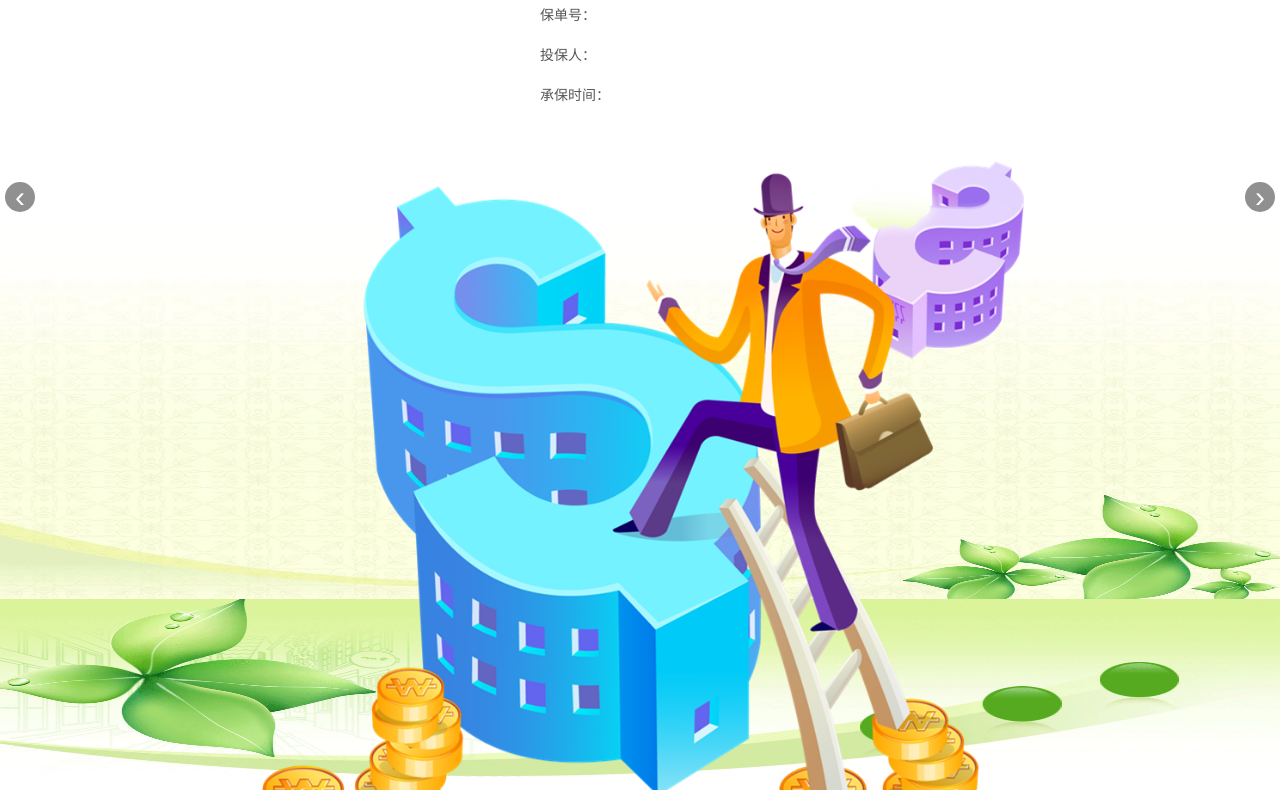
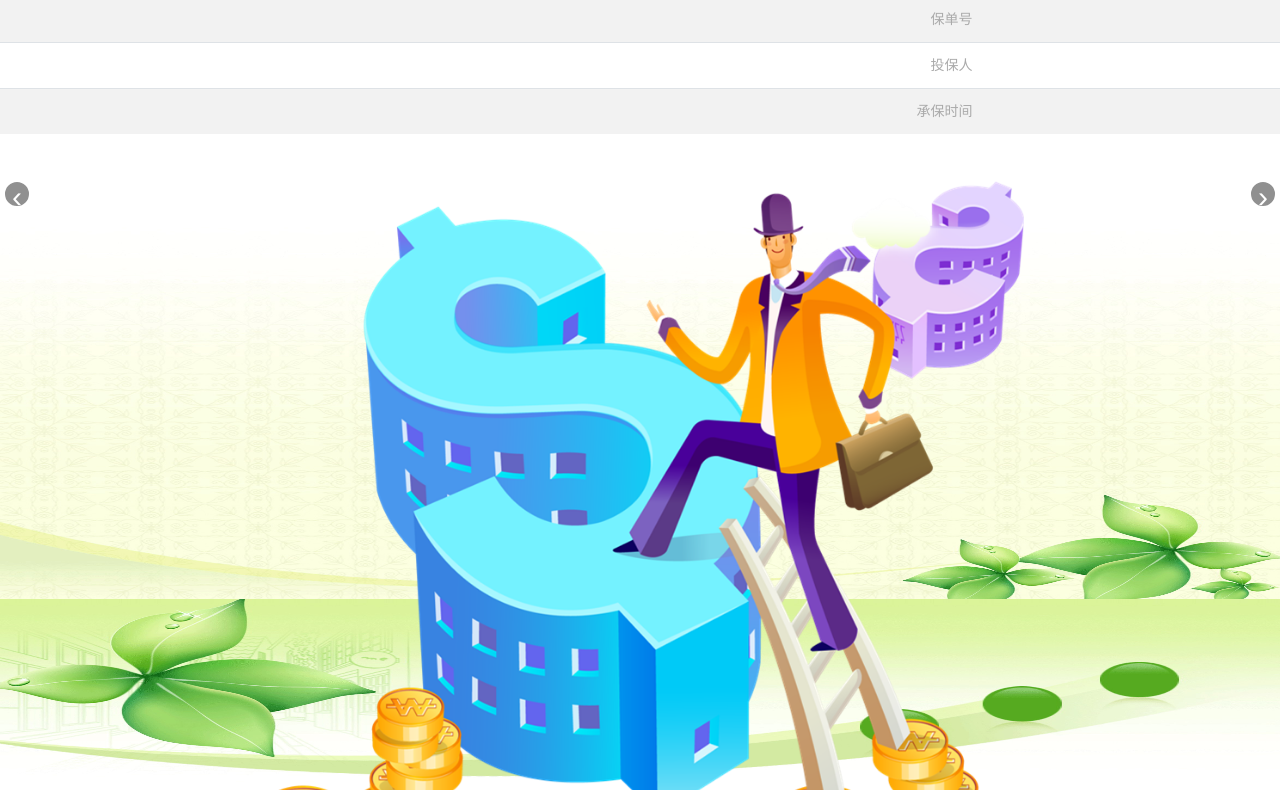
Before and after one commit to lordbourne/director-monthly-summary, a plain HTML site: page index.html at #!/maxPolicy in a window 1280 px wide. Shown: the part 201-991 px from the top of the page. Drawn offline with nearby package versions, Linux system fonts and the light colour scheme; some packages are replaced by stand-ins of ours.

Commit message:
nothing special

```diff
--- a/index.html
+++ b/index.html
@@ -5,6 +5,7 @@
   <meta http-equiv="X-UA-Compatible" content="IE=Edge">
   <meta name="viewport" content="width=device-width, user-scalable=no, initial-scale=1.0, maximum-scale=1.0, minimum-scale=1.0">
   <title>Document</title>
+  <link rel="stylesheet" href="node_modules/bootstrap/dist/css/bootstrap.css">
   <link rel="stylesheet" href="css/reset.css">
   <link rel="stylesheet" href="css/home.css">
   <link rel="stylesheet" href="css/team.css">
--- a/less/maxPolicy.less
+++ b/less/maxPolicy.less
@@ -8,6 +8,14 @@
     width: 200px;
     margin: auto;
     padding: 10px;
+  }
+  table {
+    // width: 80%;
+    margin: auto;
+    tr td:nth-child(1) {
+      text-align: right;
+      color: #aaa;
+    }
   }
   img {
     width: 60%;
--- a/tpl/maxPolicy.html
+++ b/tpl/maxPolicy.html
@@ -4,11 +4,25 @@
   </header>
   <section class="sum-text">
     <h1>{{maxPolicy.name}}, 标保 <span class="txt-data">{{maxPolicy.premium/10000}}</span> 万</h1>
-    <ul>
+    <!-- <ul>
       <li>保单号：{{maxPolicy.name}}</li>
       <li>投保人：{{maxPolicy.applicant}}</li>
       <li>承保时间：{{maxPolicy.coverDate}}</li>
-    </ul>
+    </ul> -->
+    <table class="table table-striped">
+      <tr>
+        <td>保单号</td>
+        <td>{{maxPolicy.name}}</td>
+      </tr>
+      <tr>
+        <td>投保人</td>
+        <td>{{maxPolicy.applicant}}</td>
+      </tr>
+      <tr>
+        <td>承保时间</td>
+        <td>{{maxPolicy.coverDate}}</td>
+      </tr>
+    </table>
     <img src="img/201704251532.png" alt="">
     <p>您真厉害！</p>
     <p>这张保单是否让您离梦想更近了？</p>
```
Also changed, not shown: css/maxPolicy.css, 1 other file.
